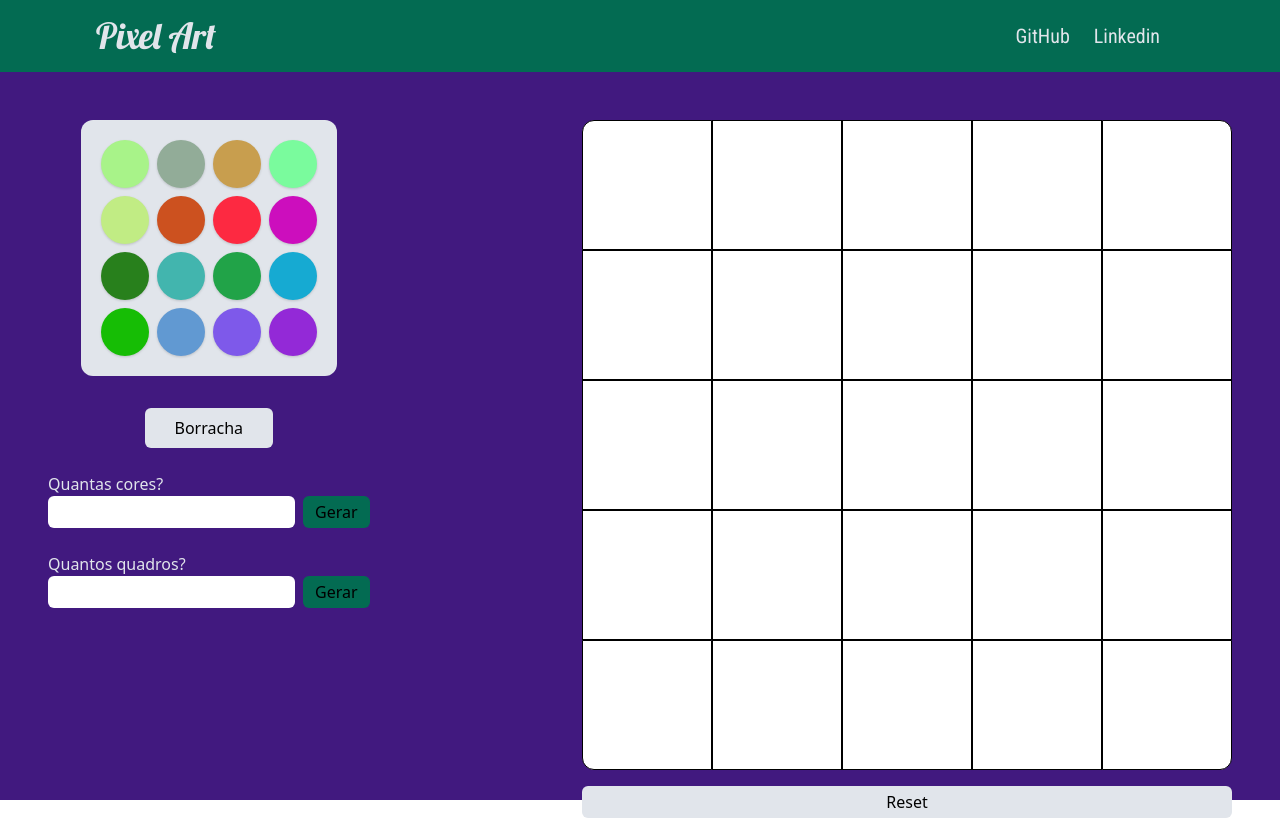
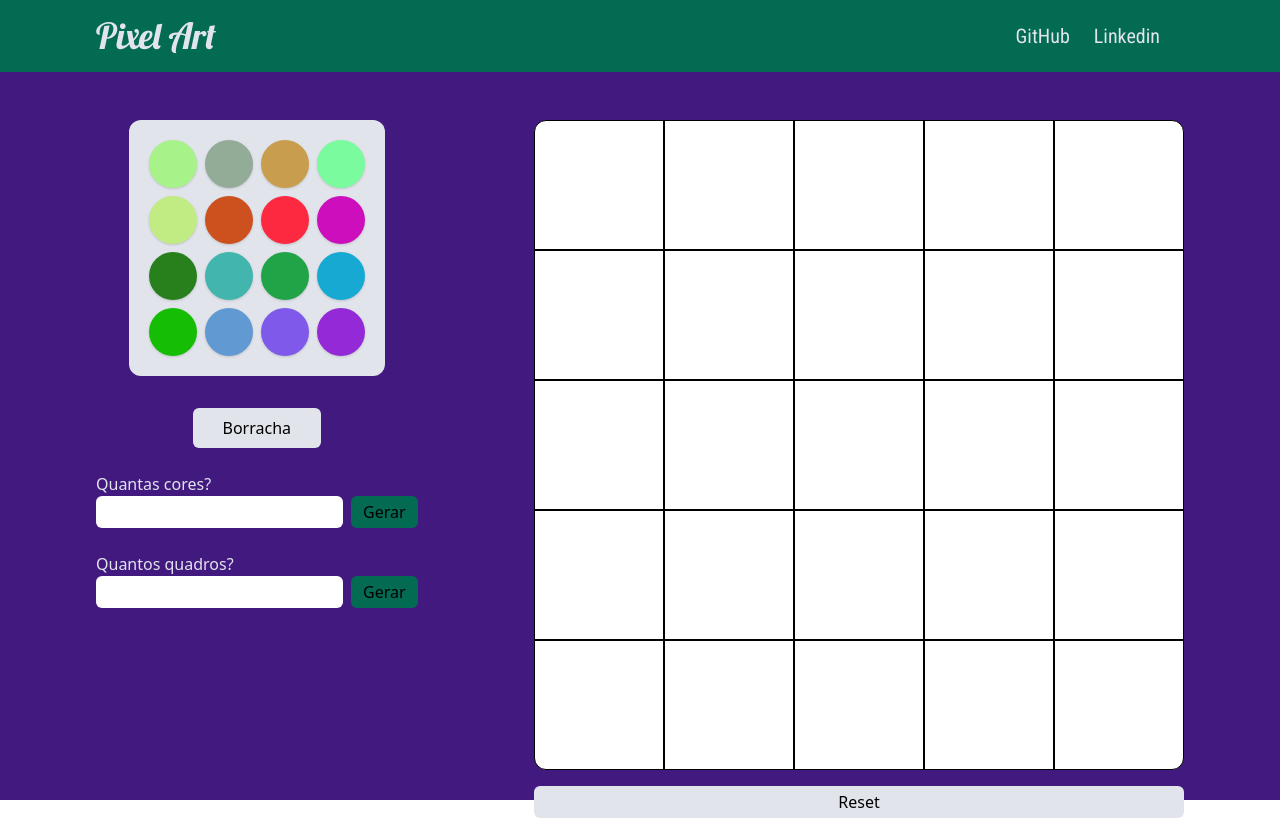
Before and after one commit to gabrielh-silvestre/pixel-art, a React (Create React App) app: page / in a window 1280 px wide. Built offline with nearby package versions, Linux system fonts and the light colour scheme.

Commit message:
style(Home): add more padding

```diff
--- a/src/pages/Home/style.ts
+++ b/src/pages/Home/style.ts
@@ -4,7 +4,7 @@ export const HomeMain = tw.main`
   max-w-screen-xl
   mx-auto
   mt-12
-  px-12
+  px-24
   flex
   justify-between
 `;
```
